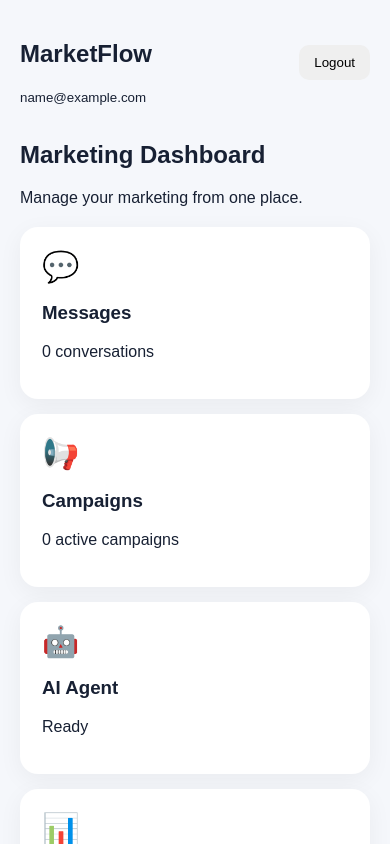
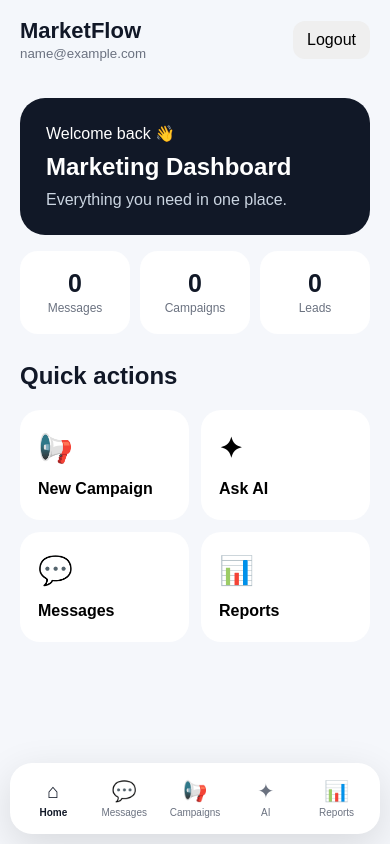
Before and after one commit to ahmedmsaad1347-ops/marketflow-app, a website built with Vite: page index.html in a window 390 px wide. Both pictures are taken after typing "name@example.com", "Sample123" into the empty fields and a click on the button "Sign in". Shown: the top 844 px of the page. Built offline with nearby package versions, Linux system fonts and the light colour scheme.

Commit message:
Add mobile dashboard navigation

```diff
--- a/src/controllers/appController.js
+++ b/src/controllers/appController.js
@@ -1,5 +1,5 @@
 import { AuthModel } from "../models/authModel.js";
-import { loginView, dashboardView } from "../views/appView.js";
+import { loginView, appView, pageView } from "../views/appView.js";
 
 const app = document.querySelector("#app");
 
@@ -7,7 +7,7 @@ export function startApp() {
   const user = AuthModel.getUser();
 
   if (user) {
-    showDashboard(user);
+    showApp(user);
   } else {
     showLogin();
   }
@@ -21,21 +21,42 @@ function showLogin() {
 
     const email = document.querySelector("#email").value;
     const password = document.querySelector("#password").value;
+
     const result = AuthModel.login(email, password);
 
     if (result.success) {
-      showDashboard(result.user);
-    } else {
-      document.querySelector("#message").textContent = result.message;
+      showApp(result.user);
     }
   });
 }
 
-function showDashboard(user) {
-  app.innerHTML = dashboardView(user);
+function showApp(user) {
+  app.innerHTML = appView(user);
 
   document.querySelector("#logoutBtn").addEventListener("click", () => {
     AuthModel.logout();
     showLogin();
   });
+
+  showPage("dashboard");
 }
+
+function showPage(page) {
+  document.querySelector("#pageContent").innerHTML = pageView(page);
+
+  document.querySelectorAll(".nav-btn").forEach((btn) => {
+    btn.classList.toggle("active", btn.dataset.page === page);
+  });
+
+  document.querySelectorAll("[data-page]").forEach((btn) => {
+    btn.onclick = () => showPage(btn.dataset.page);
+  });
+
+  const createBtn = document.querySelector("#createCampaignBtn");
+
+  if (createBtn) {
+    createBtn.onclick = () => {
+      alert("Campaign Builder is the next step.");
+    };
+  }
+}
--- a/src/styles/main.css
+++ b/src/styles/main.css
@@ -6,7 +6,18 @@ body {
   margin: 0;
   font-family: Arial, sans-serif;
   background: #f5f7fb;
-  color: #172033;
+  color: #111827;
+}
+
+button,
+input,
+textarea {
+  font: inherit;
+}
+
+button {
+  border: 0;
+  cursor: pointer;
 }
 
 .login-page {
@@ -18,104 +29,227 @@ body {
 
 .login-card {
   width: 100%;
-  max-width: 380px;
+  max-width: 390px;
+  padding: 34px;
   background: white;
-  padding: 32px;
-  border-radius: 24px;
-  box-shadow: 0 15px 50px rgba(0,0,0,.08);
+  border-radius: 28px;
   text-align: center;
+  box-shadow: 0 20px 60px rgba(0,0,0,.07);
 }
 
 .logo {
-  width: 60px;
-  height: 60px;
   margin: auto;
+  width: 64px;
+  height: 64px;
   display: grid;
   place-items: center;
-  border-radius: 18px;
   background: #111827;
   color: white;
+  border-radius: 20px;
   font-size: 28px;
   font-weight: bold;
 }
 
-input {
+.login-card input {
   width: 100%;
-  padding: 15px;
-  margin-top: 12px;
+  margin-top: 14px;
+  padding: 16px;
   border: 1px solid #ddd;
-  border-radius: 12px;
+  border-radius: 14px;
 }
 
-button {
-  border: 0;
-  cursor: pointer;
-}
-
-form button {
+.login-card form button,
+.primary-action {
   width: 100%;
   margin-top: 18px;
-  padding: 15px;
-  border-radius: 12px;
+  padding: 16px;
+  border-radius: 14px;
   background: #111827;
   color: white;
   font-weight: bold;
 }
 
-.dashboard {
-  max-width: 900px;
-  margin: auto;
-  padding: 20px;
+.app-shell {
+  min-height: 100vh;
+  padding-bottom: 90px;
 }
 
-header {
+.topbar {
+  position: sticky;
+  top: 0;
+  z-index: 10;
   display: flex;
   justify-content: space-between;
   align-items: center;
+  padding: 18px 20px;
+  background: rgba(245,247,251,.95);
+}
+
+.brand {
+  display: block;
+  font-size: 22px;
+  font-weight: 800;
+}
+
+.topbar small {
+  color: #6b7280;
 }
 
 .logout {
-  padding: 10px 15px;
-  border-radius: 10px;
+  padding: 10px 14px;
+  border-radius: 12px;
 }
 
-.welcome {
-  margin: 35px 0 20px;
+.page {
+  padding: 18px 20px;
 }
 
-.cards {
-  display: grid;
-  grid-template-columns: repeat(2, 1fr);
-  gap: 15px;
+.page h1 {
+  margin-bottom: 5px;
 }
 
-.cards article {
-  background: white;
-  padding: 22px;
-  border-radius: 18px;
-  box-shadow: 0 6px 25px rgba(0,0,0,.05);
+.subtitle {
+  margin-top: 0;
+  color: #6b7280;
 }
 
-.cards span {
-  font-size: 30px;
+.hero {
+  padding: 26px;
+  background: #111827;
+  color: white;
+  border-radius: 25px;
 }
 
-.primary-action {
-  width: 100%;
-  margin-top: 25px;
-  padding: 16px;
-  background: #111827;
-  color: white;
-  border-radius: 14px;
-  font-size: 16px;
+.hero p,
+.hero h1 {
+  margin: 0 0 10px;
 }
 
-.message {
-  min-height: 20px;
+.hero span {
+  color: #cbd5e1;
 }
 
-@media (max-width: 600px) {
-  .cards {
-    grid-template-columns: 1fr;
-  }
+.stats {
+  display: grid;
+  grid-template-columns: repeat(3,1fr);
+  gap: 10px;
+  margin-top: 16px;
 }
+
+.stats article {
+  padding: 18px 10px;
+  background: white;
+  border-radius: 18px;
+  text-align: center;
+}
+
+.stats strong {
+  display: block;
+  font-size: 25px;
+}
+
+.stats span {
+  font-size: 12px;
+  color: #6b7280;
+}
+
+.section-title {
+  margin-top: 28px;
+}
+
+.quick-grid {
+  display: grid;
+  grid-template-columns: repeat(2,1fr);
+  gap: 12px;
+}
+
+.quick-grid button {
+  min-height: 110px;
+  padding: 18px;
+  background: white;
+  border-radius: 20px;
+  text-align: left;
+  font-weight: bold;
+}
+
+.quick-grid span {
+  display: block;
+  font-size: 28px;
+  margin-bottom: 15px;
+}
+
+.empty-card,
+.ai-card {
+  margin-top: 25px;
+  padding: 30px 22px;
+  background: white;
+  border-radius: 22px;
+}
+
+.empty-card {
+  text-align: center;
+}
+
+.big-icon {
+  font-size: 48px;
+}
+
+.empty-card p {
+  color: #6b7280;
+}
+
+.ai-status {
+  font-size: 14px;
+  font-weight: bold;
+}
+
+.status-dot {
+  display: inline-block;
+  width: 9px;
+  height: 9px;
+  margin-right: 6px;
+  background: #22c55e;
+  border-radius: 50%;
+}
+
+textarea {
+  width: 100%;
+  min-height: 140px;
+  margin-top: 15px;
+  padding: 16px;
+  resize: vertical;
+  border: 1px solid #ddd;
+  border-radius: 15px;
+}
+
+.bottom-nav {
+  position: fixed;
+  z-index: 20;
+  left: 10px;
+  right: 10px;
+  bottom: 10px;
+  display: grid;
+  grid-template-columns: repeat(5,1fr);
+  background: white;
+  padding: 8px;
+  border-radius: 22px;
+  box-shadow: 0 12px 40px rgba(0,0,0,.12);
+}
+
+.nav-btn {
+  padding: 8px 2px;
+  background: transparent;
+  color: #6b7280;
+  font-size: 10px;
+}
+
+.nav-btn span {
+  display: block;
+  margin-bottom: 4px;
+  font-size: 20px;
+}
+
+.nav-btn.active {
+  color: #111827;
+  font-weight: bold;
+}
--- a/src/views/appView.js
+++ b/src/views/appView.js
@@ -12,55 +12,174 @@ export function loginView() {
           <button type="submit">Sign in</button>
         </form>
 
-        <p id="message" class="message"></p>
+        <p id="message"></p>
       </section>
     </main>
   `;
 }
 
-export function dashboardView(user) {
+export function appView(user) {
   return `
-    <div class="dashboard">
-      <header>
+    <div class="app-shell">
+      <header class="topbar">
         <div>
-          <h2>MarketFlow</h2>
+          <span class="brand">MarketFlow</span>
           <small>${user}</small>
         </div>
         <button id="logoutBtn" class="logout">Logout</button>
       </header>
 
-      <section class="welcome">
+      <main id="pageContent"></main>
+
+      <nav class="bottom-nav">
+        <button data-page="dashboard" class="nav-btn active">
+          <span>⌂</span>Home
+        </button>
+
+        <button data-page="messages" class="nav-btn">
+          <span>💬</span>Messages
+        </button>
+
+        <button data-page="campaigns" class="nav-btn">
+          <span>📢</span>Campaigns
+        </button>
+
+        <button data-page="ai" class="nav-btn">
+          <span>✦</span>AI
+        </button>
+
+        <button data-page="reports" class="nav-btn">
+          <span>📊</span>Reports
+        </button>
+      </nav>
+    </div>
+  `;
+}
+
+export function pageView(page) {
+  if (page === "messages") {
+    return `
+      <section class="page">
+        <h1>Messages</h1>
+        <p class="subtitle">Manage customer conversations.</p>
+
+        <div class="empty-card">
+          <div class="big-icon">💬</div>
+          <h2>No conversations yet</h2>
+          <p>Instagram, Facebook and other channels will appear here.</p>
+        </div>
+      </section>
+    `;
+  }
+
+  if (page === "campaigns") {
+    return `
+      <section class="page">
+        <h1>Campaigns</h1>
+        <p class="subtitle">Create and manage your marketing campaigns.</p>
+
+        <button id="createCampaignBtn" class="primary-action">
+          + Create Campaign
+        </button>
+
+        <div class="empty-card">
+          <div class="big-icon">📢</div>
+          <h2>No campaigns yet</h2>
+          <p>Your active and scheduled campaigns will appear here.</p>
+        </div>
+      </section>
+    `;
+  }
+
+  if (page === "ai") {
+    return `
+      <section class="page">
+        <h1>AI Agent</h1>
+        <p class="subtitle">Your marketing assistant.</p>
+
+        <div class="ai-card">
+          <div class="ai-status">
+            <span class="status-dot"></span>
+            AI Agent Ready
+          </div>
+
+          <h2>What should we market today?</h2>
+
+          <textarea
+            placeholder="Example: Create a campaign for my clothing store..."
+          ></textarea>
+
+          <button class="primary-action">
+            Generate with AI
+          </button>
+        </div>
+      </section>
+    `;
+  }
+
+  if (page === "reports") {
+    return `
+      <section class="page">
+        <h1>Reports</h1>
+        <p class="subtitle">Track performance across your channels.</p>
+
+        <div class="empty-card">
+          <div class="big-icon">📊</div>
+          <h2>No data yet</h2>
+          <p>Campaign performance and customer activity will appear here.</p>
+        </div>
+      </section>
+    `;
+  }
+
+  return `
+    <section class="page">
+      <div class="hero">
+        <p>Welcome back 👋</p>
         <h1>Marketing Dashboard</h1>
-        <p>Manage your marketing from one place.</p>
-      </section>
+        <span>Everything you need in one place.</span>
+      </div>
 
-      <section class="cards">
+      <div class="stats">
         <article>
-          <span>💬</span>
-          <h3>Messages</h3>
-          <p>0 conversations</p>
+          <strong>0</strong>
+          <span>Messages</span>
         </article>
 
         <article>
-          <span>📢</span>
-          <h3>Campaigns</h3>
-          <p>0 active campaigns</p>
+          <strong>0</strong>
+          <span>Campaigns</span>
         </article>
 
         <article>
-          <span>🤖</span>
-          <h3>AI Agent</h3>
-          <p>Ready</p>
+          <strong>0</strong>
+          <span>Leads</span>
         </article>
+      </div>
 
-        <article>
+      <h2 class="section-title">Quick actions</h2>
+
+      <div class="quick-grid">
+        <button data-page="campaigns">
+          <span>📢</span>
+          New Campaign
+        </button>
+
+        <button data-page="ai">
+          <span>✦</span>
+          Ask AI
+        </button>
+
+        <button data-page="messages">
+          <span>💬</span>
+          Messages
+        </button>
+
+        <button data-page="reports">
           <span>📊</span>
-          <h3>Reports</h3>
-          <p>No reports yet</p>
-        </article>
-      </section>
-
-      <button class="primary-action">+ Create Campaign</button>
-    </div>
+          Reports
+        </button>
+      </div>
+    </section>
   `;
 }
```
